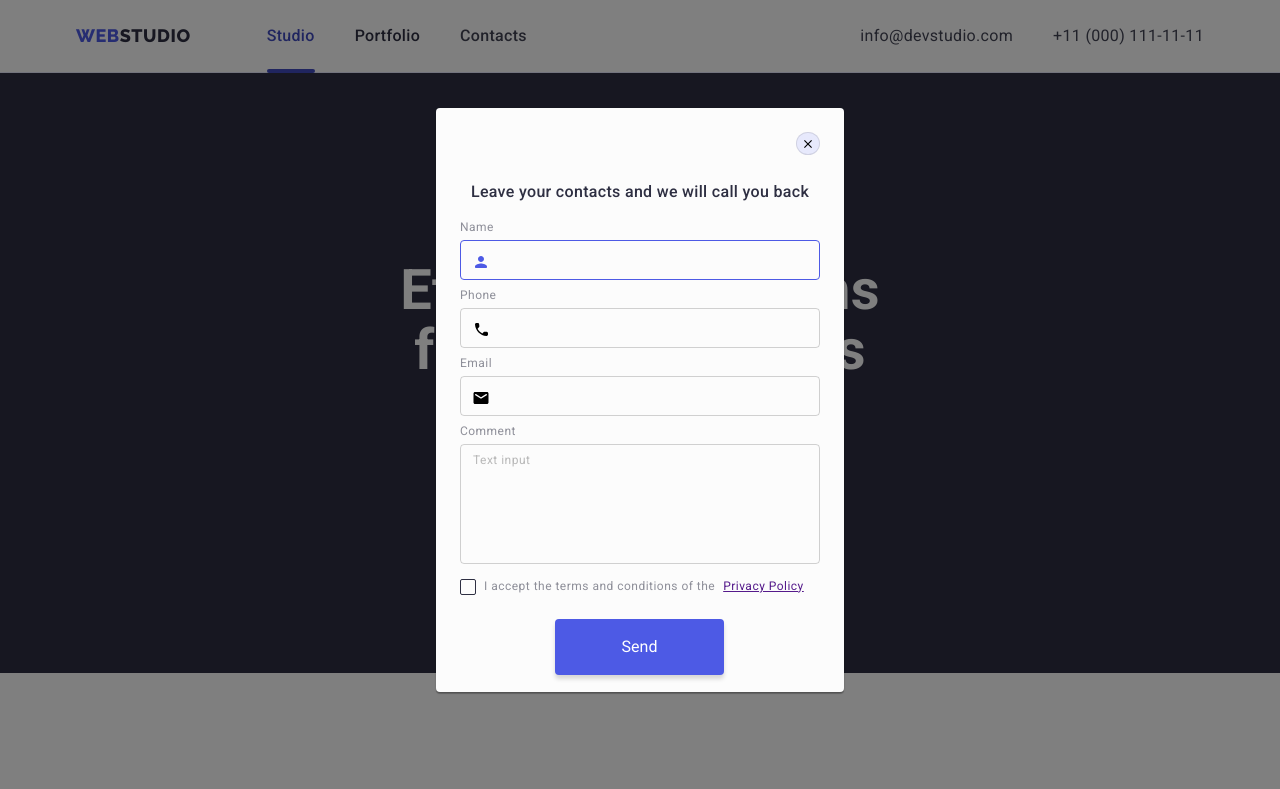
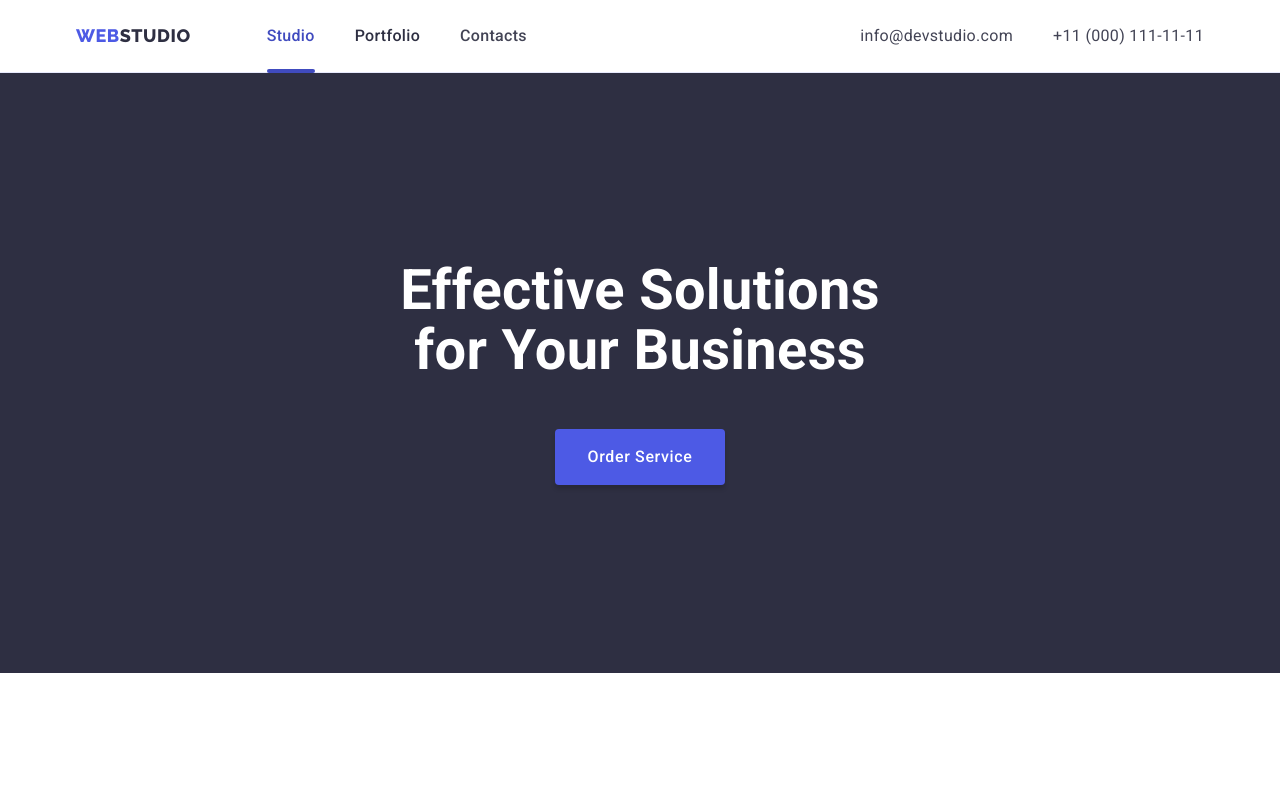
Before and after one commit to fsdev3/goit-markup-hw-06, a plain HTML site: page index.html in a window 1280 px wide. Shown: the top 789 px of the page. Drawn offline with nearby package versions, Linux system fonts and the light colour scheme.

Commit message:
finish dz6

```diff
--- a/index.html
+++ b/index.html
@@ -66,7 +66,7 @@
         </div>
       </section>
       <!-- backdrop -->
-      <div class="backdrop" data-modal>
+      <div class="backdrop is-hidden" data-modal>
         <div class="modal">
           <button type="button" class="btn-close pointer" data-modal-close>
             <svg class="ico-btn" width="24" height="24">
@@ -85,8 +85,6 @@
                 name="name"
                 id="name"
                 class="modal-input"
-                placeholder=""
-                autofocus
               /><svg class="" width="18" height="20">
                 <use href="./images/sprite.svg#icon-person"></use>
               </svg>
@@ -98,7 +96,6 @@
                 name="tel"
                 id="tel"
                 class="modal-input"
-                placeholder=""
               /><svg class="" width="18" height="24">
                 <use href="./images/sprite.svg#icon-phone"></use>
               </svg>
@@ -110,7 +107,6 @@
                 name="email"
                 id="email"
                 class="modal-input"
-                placeholder=""
               /><svg class="" width="18" height="24">
                 <use href="./images/sprite.svg#icon-email"></use>
               </svg>
@@ -118,7 +114,7 @@
             <label class="label-title" for="comment">Comment</label>
             <div>
               <textarea
-                type="comment"
+                type="text"
                 name="comment"
                 id="comment"
                 class="modal-input modal-comment"
```
